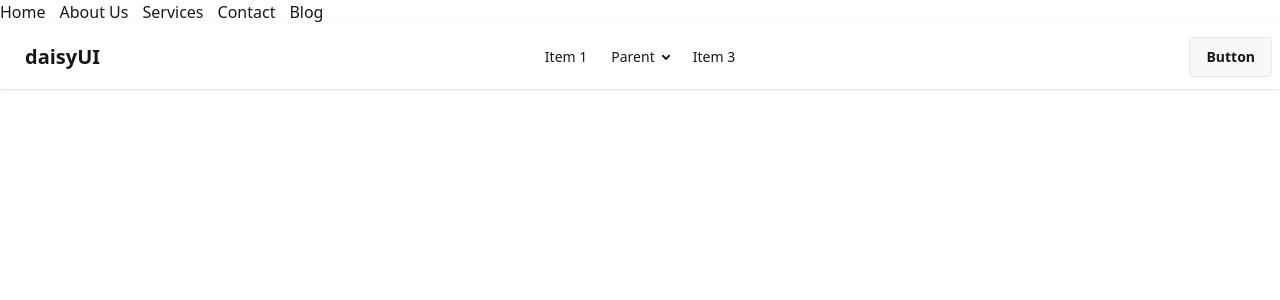
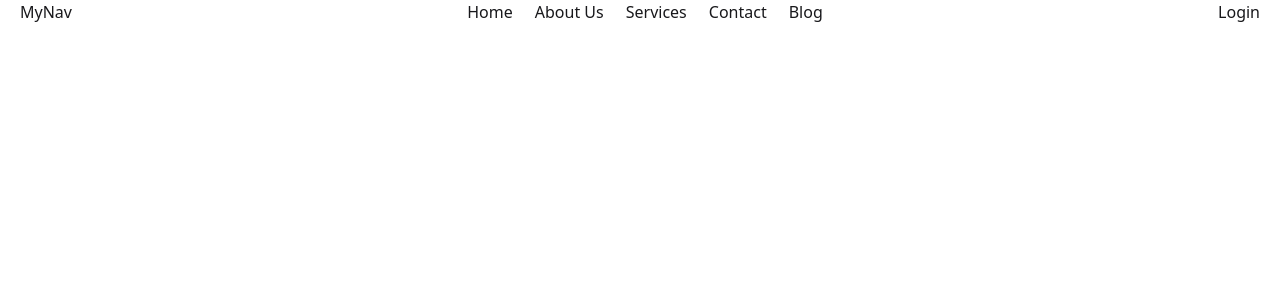
Before and after one commit to delowarshizar/pricing-option, a React (Vite) app: page /blog in a window 1280 px wide. Shown: the top 300 px of the page. Built offline with nearby package versions, Linux system fonts and the light colour scheme.

Commit message:
made custom nav

```diff
--- a/src/App.jsx
+++ b/src/App.jsx
@@ -6,7 +6,6 @@ function App() {
   return (
     <>
     <NavBar></NavBar>
-    <DaisyNav></DaisyNav>
 
     </>
   );
--- a/src/components/navBar/NavBar.jsx
+++ b/src/components/navBar/NavBar.jsx
@@ -1,45 +1,54 @@
-import React from 'react';
-import Link from './Link';
-
-
-const NavBar = () => {
-    const urls = [
+import React, { useState } from "react";
+import Link from "./Link";
+import { Menu, X } from "lucide-react";
+const urls = [
   {
     id: 1,
     name: "Home",
-    path: "/"
+    path: "/",
   },
   {
     id: 2,
     name: "About Us",
-    path: "/about"
+    path: "/about",
   },
   {
     id: 3,
     name: "Services",
-    path: "/services"
+    path: "/services",
   },
   {
     id: 4,
     name: "Contact",
-    path: "/contact"
+    path: "/contact",
   },
   {
     id: 5,
     name: "Blog",
-    path: "/blog"
-  }
+    path: "/blog",
+  },
 ];
-
-    return (
-        <nav>
-            <ul className='flex gap-3.5'>
-                {
-                    urls.map(route =><Link key={route.id} route={route}></Link>)
-                }
-            </ul>
-        </nav>
-    );
+const NavBar = () => {
+  const link = urls.map((route) => <Link key={route.id} route={route}></Link>);
+  const [open, setOpen] = useState(false);
+  return (
+    <nav
+      className="flex justify-between mx-5
+        "
+    >
+      <span className="flex gap-3" onClick={() => setOpen(!open)}>
+        {open ? (
+          <X className="md:hidden"></X>
+        ) : (
+          <Menu className="md:hidden"></Menu>
+        )}
+        <ul className={`md:hidden absolute duration-1000 ml-6 ${open?'mt-8':"-mt-30"}`}>{link}</ul>
+        <h3>MyNav</h3>
+      </span>
+      <ul className="md:flex md:gap-5.5 hidden">{link}</ul>
+      <button>Login</button>
+    </nav>
+  );
 };
 
 export default NavBar;
```
